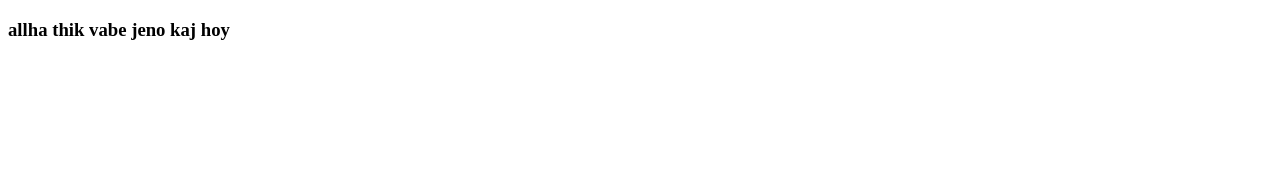
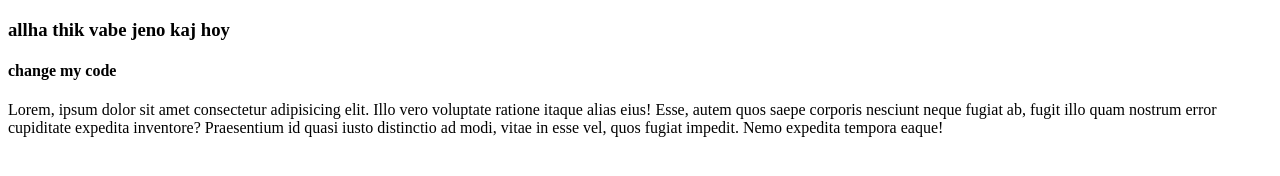
Before and after one commit to jewelislam360/My-first-ripo, a plain HTML site: page index.html in a window 1280 px wide. Drawn offline with Linux system fonts and the light colour scheme.

Commit message:
change my code

```diff
--- a/index.html
+++ b/index.html
@@ -8,6 +8,8 @@
 </head>
 <body>
     <h3>allha thik vabe jeno kaj hoy</h3>
+    <h4>change my code</h4>
+    <p>Lorem, ipsum dolor sit amet consectetur adipisicing elit. Illo vero voluptate ratione itaque alias eius! Esse, autem quos saepe corporis nesciunt neque fugiat ab, fugit illo quam nostrum error cupiditate expedita inventore? Praesentium id quasi iusto distinctio ad modi, vitae in esse vel, quos fugiat impedit. Nemo expedita tempora eaque!</p>
 
 </body>
 </html>
```
